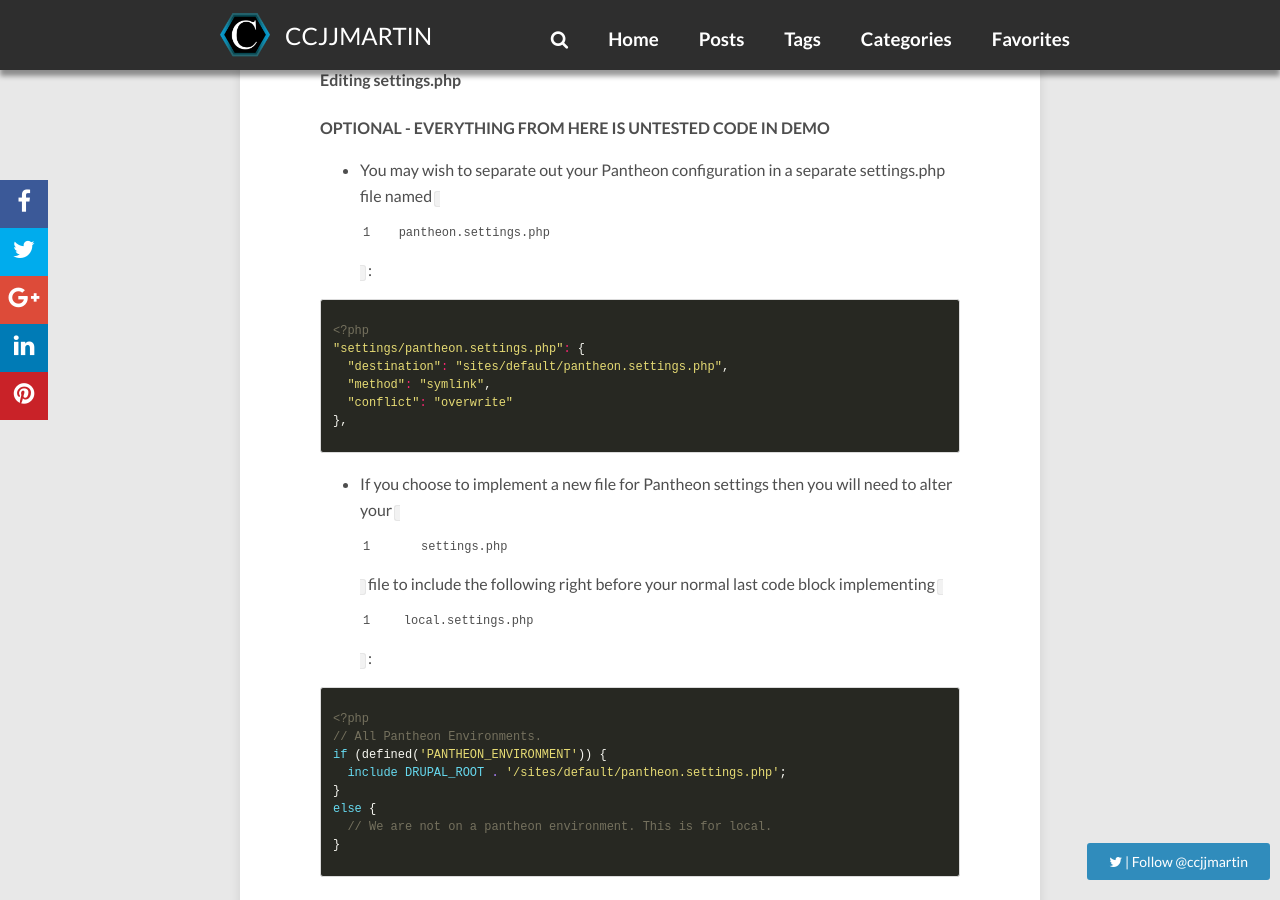
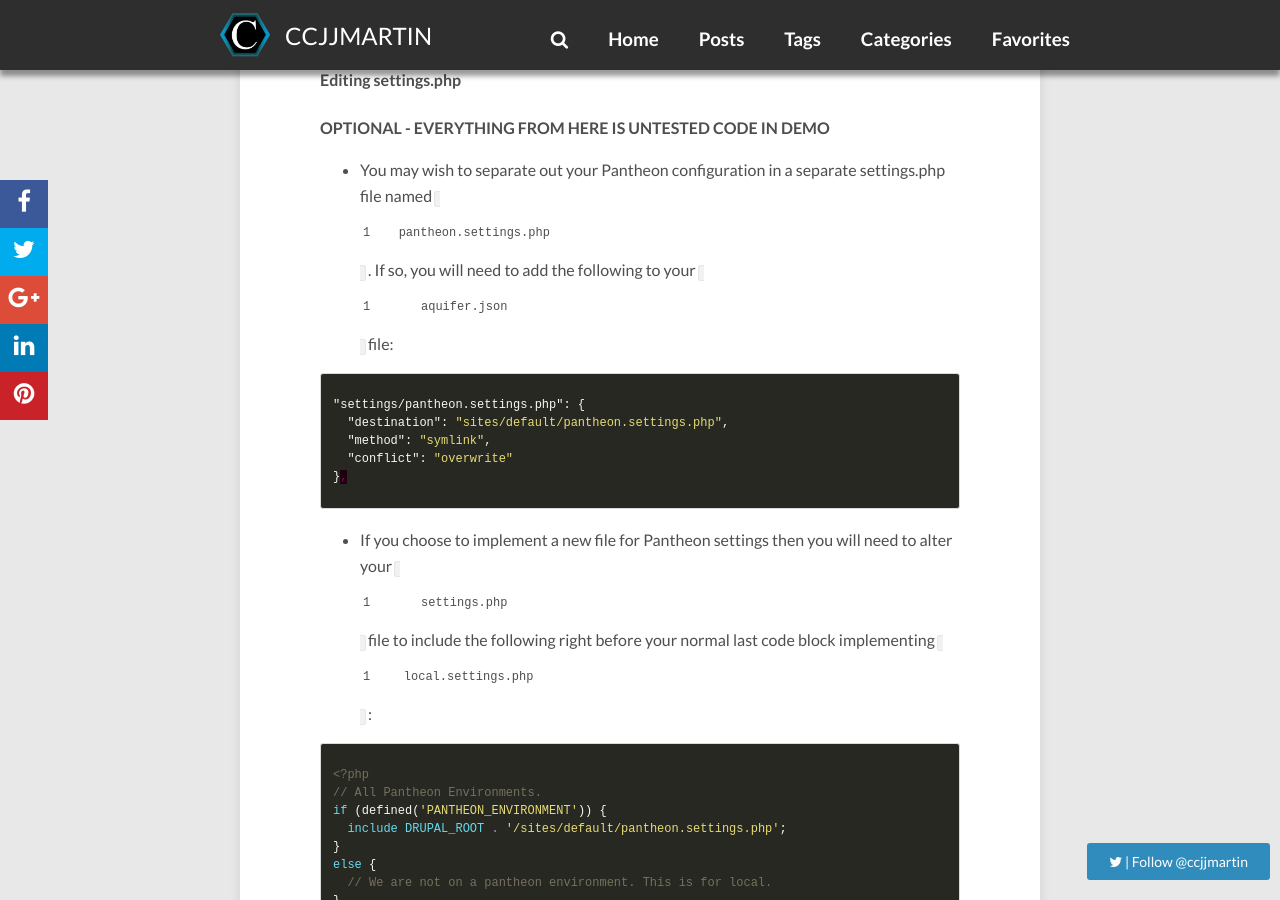
Before and after one commit to ccjjmartin/ccjjmartin.github.io, a Jekyll site: the page built from _posts/2016-08-01-aquifer.md, in a window 1280 px wide and 900 px high, scrolled down 7501 px. Built offline with Jekyll 4.4.1, drawn with Linux system fonts in a browser that asks for light colours; nearby versions of some CDN libraries; comment, search, counter and statistics services are not loaded.

Commit message:
Update aquifer blog post

```diff
--- a/_posts/2016-08-01-aquifer.md
+++ b/_posts/2016-08-01-aquifer.md
@@ -289,10 +289,10 @@ If you haven't already this would be a good time to transfer your files.
 
 **OPTIONAL - EVERYTHING FROM HERE IS UNTESTED CODE IN DEMO**
 - You may wish to separate out your Pantheon configuration in a separate
-settings.php file named `pantheon.settings.php`:
+settings.php file named `pantheon.settings.php`.  If so, you will need to add
+the following to your `aquifer.json` file:
 
-{% highlight php %}
-<?php
+{% highlight json %}
 "settings/pantheon.settings.php": {
   "destination": "sites/default/pantheon.settings.php",
   "method": "symlink",
```
